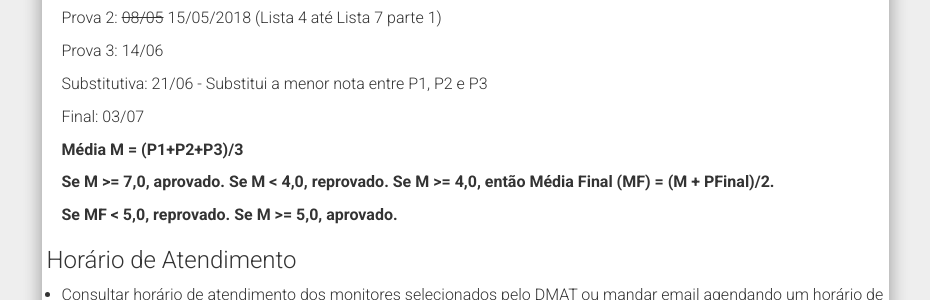
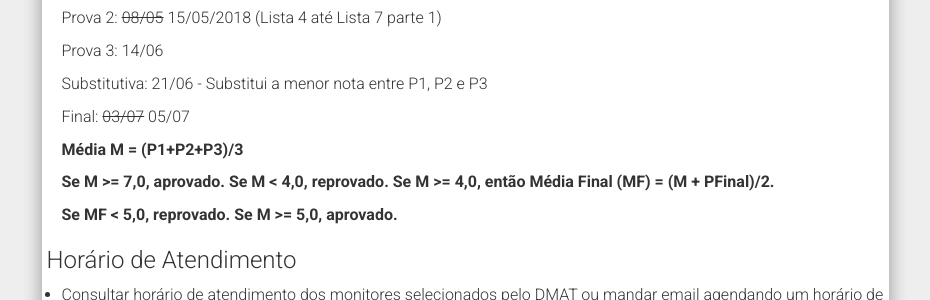
Before and after one commit to chunggnuhc/chunggnuhc.github.io, a Jekyll site: the page built from CM202-Calc2-1sem2018.md, in a window 1280 px wide and 900 px high, scrolled down 784 px. Shown: the part 153-453 px from the top of the window, without its empty margins (321-1251 px from the left). Built offline with Jekyll 4.4.1, drawn with Linux system fonts in a browser that asks for light colours; nearby versions of some CDN libraries.

Commit message:
Update CM202-data final

```diff
--- a/CM202-Calc2-1sem2018.md
+++ b/CM202-Calc2-1sem2018.md
@@ -43,7 +43,7 @@ Editora Cengage Learning
 
   Substitutiva: 21/06 - Substitui a menor nota entre P1, P2 e P3
 
-  Final: 03/07
+  Final: <strike>03/07</strike> 05/07
 
   <b>Média M = (P1+P2+P3)/3</b>
 
```
